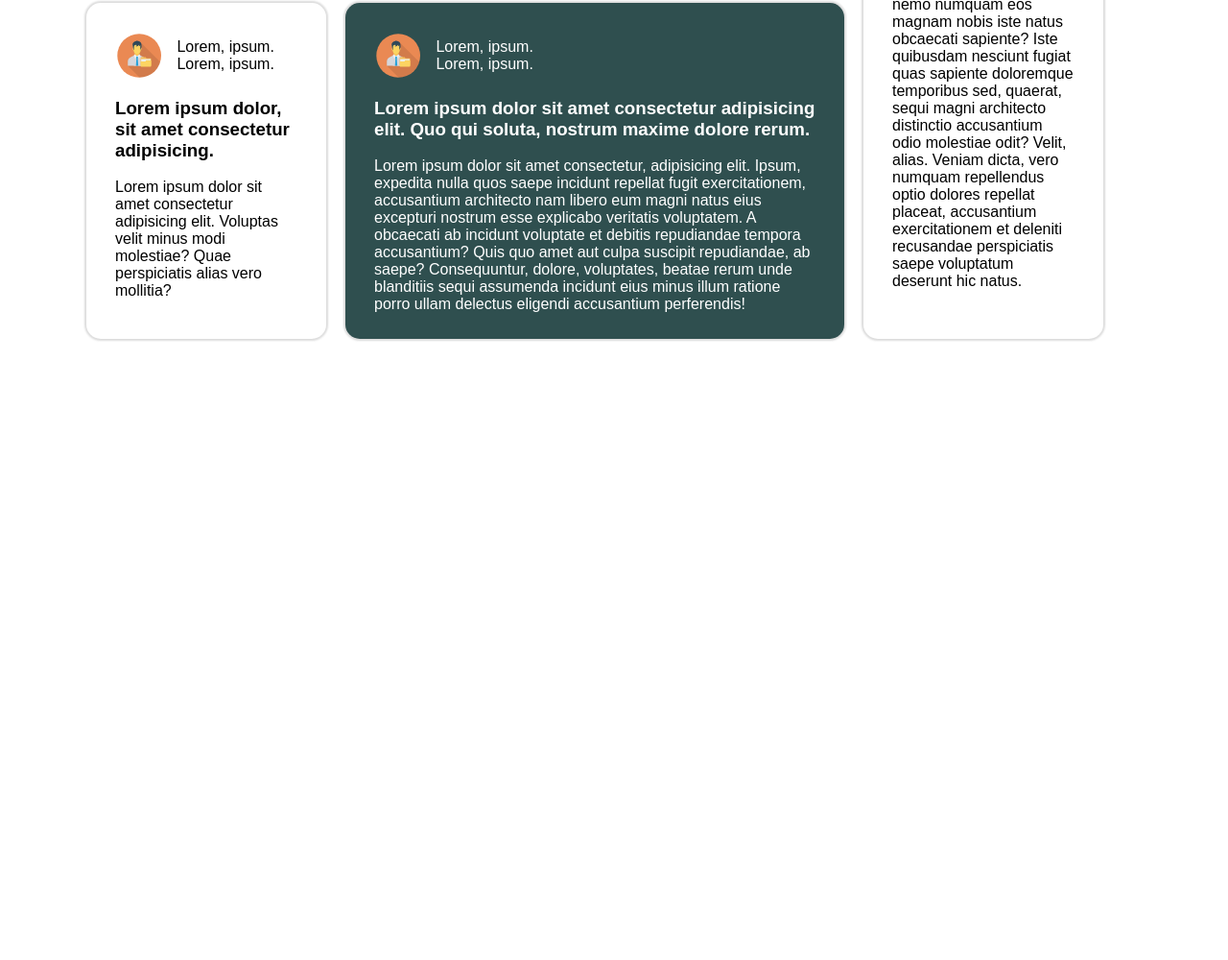
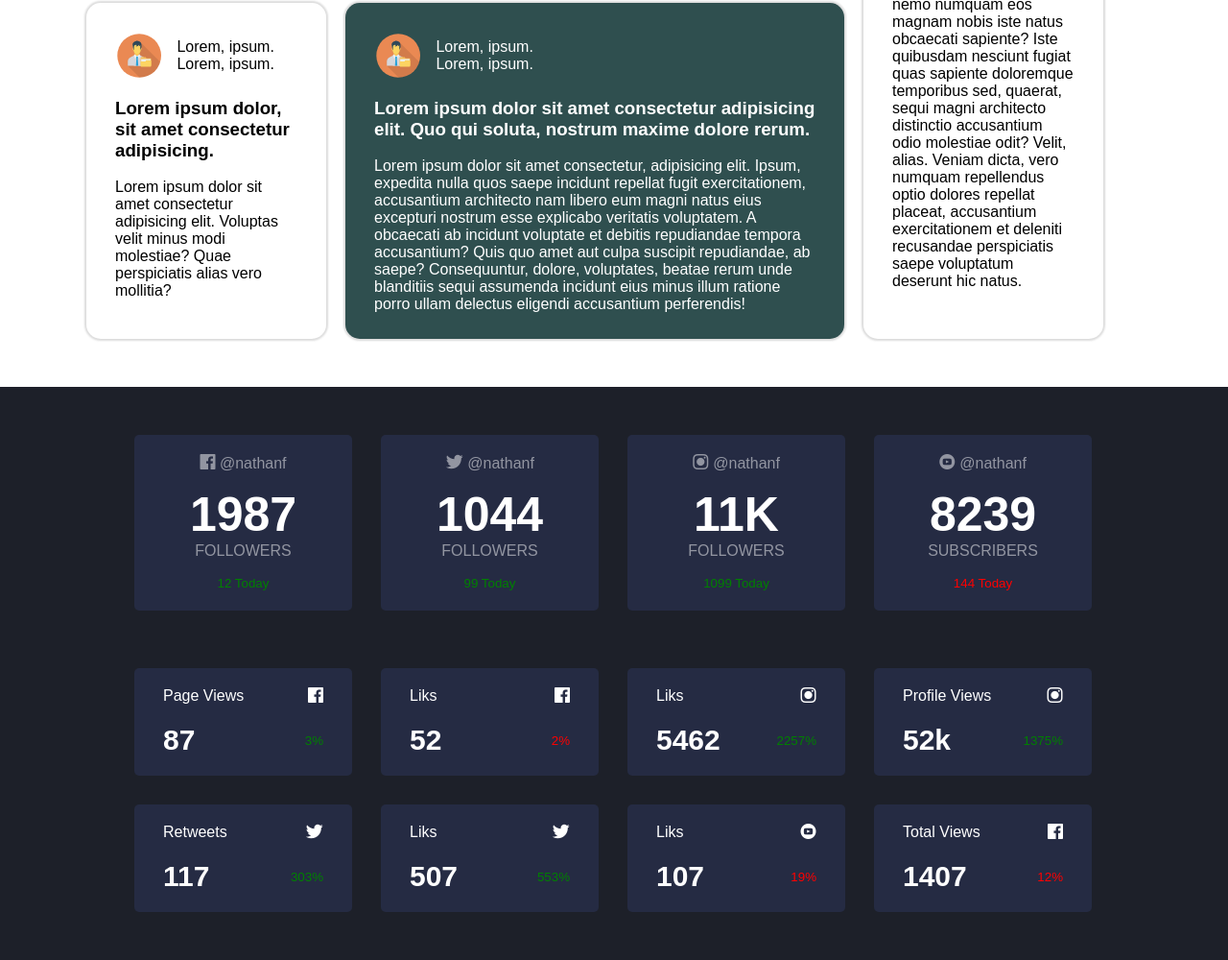
Before and after one commit to Ganiyeva/3oy-5dars-amaliyot, a plain HTML site: page index.html in a window 1280 px wide. Shown: the part 2317-3317 px from the top of the page at 96% size. Before the commit the page ends 2720 px from the top, so only its background shows below. Drawn offline with Linux system fonts and the light colour scheme.

Commit message:
second commit

```diff
--- a/index.html
+++ b/index.html
@@ -352,6 +352,96 @@
     </div>
   </section>
 
+  <section class="socials">
+    <div class="container">
+      <div class="row1">
+        <div class="col1">
+          <a href="#"> <i class="icon-facebook"></i> @nathanf </a>
+          <b> 1987 </b>
+          <span> FOLLOWERS </span>
+          <small> 12 Today </small>
+        </div>
+        <div class="col1">
+          <a href="#"> <i class="icon-twitter"></i> @nathanf </a>
+          <b> 1044 </b>
+          <span> FOLLOWERS </span>
+          <small> 99 Today </small>
+        </div>
+        <div class="col1">
+          <a href="#"> <i class="icon-instagarm"></i> @nathanf </a>
+          <b> 11K </b>
+          <span> FOLLOWERS </span>
+          <small> 1099 Today </small>
+        </div>
+        <div class="col1 minus">
+          <a href="#"> <i class="icon-youtube"></i> @nathanf </a>
+          <b> 8239 </b>
+          <span> SUBSCRIBERS </span>
+          <small> 144 Today </small>
+        </div>
+      </div>
+
+      <div class="row1 row2">
+        <div class="col2">
+          <span> Page Views <i class="icon-facebook"></i> </span>
+          <div>
+            <b> 87 </b>
+            <small> 3% </small>
+          </div>
+        </div>
+        <div class="col2 minus">
+          <span> Liks <i class="icon-facebook"></i> </span>
+          <div>
+            <b> 52 </b>
+            <small> 2% </small>
+          </div>
+        </div>
+        <div class="col2">
+          <span> Liks <i class="icon-instagarm"></i> </span>
+          <div>
+            <b> 5462 </b>
+            <small> 2257% </small>
+          </div>
+        </div>
+        <div class="col2">
+          <span> Profile Views <i class="icon-instagarm"></i> </span>
+          <div>
+            <b> 52k </b>
+            <small> 1375% </small>
+          </div>
+        </div>
+        <div class="col2">
+          <span> Retweets <i class="icon-twitter"></i> </span>
+          <div>
+            <b> 117 </b>
+            <small> 303% </small>
+          </div>
+        </div>
+        <div class="col2">
+          <span> Liks <i class="icon-twitter"></i> </span>
+          <div>
+            <b> 507 </b>
+            <small> 553% </small>
+          </div>
+        </div>
+        <div class="col2 minus">
+          <span> Liks <i class="icon-youtube"></i> </span>
+          <div>
+            <b> 107 </b>
+            <small> 19% </small>
+          </div>
+        </div>
+        <div class="col2 minus">
+          <span> Total Views <i class="icon-facebook"></i> </span>
+          <div>
+            <b> 1407 </b>
+            <small> 12% </small>
+          </div>
+        </div>
+      </div>
+    </div>
+  </section>
+
 </body>
 
 </html>
--- /dev/null
+++ b/styles/dist/icon.css
@@ -0,0 +1,42 @@
+@font-face {
+  font-family: 'icomoon';
+  src:  url('../../fonts/icomoon.eot?ivlzy1');
+  src:  url('../../fonts/icomoon.eot?ivlzy1#iefix') format('embedded-opentype'),
+    url('../../fonts/icomoon.ttf?ivlzy1') format('truetype'),
+    url('../../fonts/icomoon.woff?ivlzy1') format('woff'),
+    url('../../fonts/icomoon.svg?ivlzy1#icomoon') format('svg');
+  font-weight: normal;
+  font-style: normal;
+  font-display: block;
+}
+
+[class^="icon-"], [class*=" icon-"] {
+  /* use !important to prevent issues with browser extensions that change fonts */
+  font-family: 'icomoon' !important;
+  speak: never;
+  font-style: normal;
+  font-weight: normal;
+  font-variant: normal;
+  text-transform: none;
+  line-height: 1;
+
+  /* Better Font Rendering =========== */
+  -webkit-font-smoothing: antialiased;
+  -moz-osx-font-smoothing: grayscale;
+}
+
+.icon-instagarm:before {
+  content: "\e900";
+}
+.icon-pinterest:before {
+  content: "\e901";
+}
+.icon-twitter:before {
+  content: "\e902";
+}
+.icon-youtube:before {
+  content: "\e903";
+}
+.icon-facebook:before {
+  content: "\e904";
+}
--- a/styles/main.scss
+++ b/styles/main.scss
@@ -1,3 +1,5 @@
+@import url(icon.css);
+
 * {
   box-sizing: border-box;
 }
@@ -39,6 +41,20 @@ a {
     padding: 30px;
     border-radius: 15px;
     box-shadow: 0 0 2px 2px gainsboro;
+  }
+}
+
+@mixin membership($minus: false) {
+  @if $minus {
+    color: red;
+  }
+
+  @else {
+    padding: 20px 30px;
+    background-color: #252B43;
+    border-radius: 5px;
+    text-align: center;
+    color: green;
   }
 }
 
@@ -137,3 +153,73 @@ a {
     }
   }
 }
+
+.socials {
+  padding: 50px 0;
+  background-color: #1D2029;
+
+  .row1 {
+    display: grid;
+    gap: 30px;
+    grid-template-columns: 227px 227px 227px 227px;
+  }
+
+  .col1 {
+    @include membership;
+
+    &.minus {
+      @include membership(true);
+    }
+
+    a,
+    span {
+      display: block;
+      margin-bottom: 15px;
+      color: #fff;
+      opacity: 0.5;
+    }
+
+    b {
+      font-size: 50px;
+      color: #fff;
+    }
+  }
+
+  .row2 {
+    margin-top: 60px;
+
+    .col2 {
+      @include membership;
+
+      &.minus {
+        @include membership(true);
+      }
+
+      // padding: 20px;
+      // border-radius: 5px;
+      // background-color: #252B43;
+
+      span {
+        display: flex;
+        justify-content: space-between;
+        color: #fff;
+      }
+
+      div {
+        display: flex;
+        justify-content: space-between;
+        align-items: center;
+        margin-top: 20px;
+
+        b {
+          font-size: 30px;
+          color: #fff;
+
+          small {
+            font-size: 12px;
+          }
+        }
+      }
+    }
+  }
+}
```
Also changed, not shown: fonts/icomoon.ttf (added), fonts/icomoon.woff (added), styles/dist/main.css, 2 other files.
